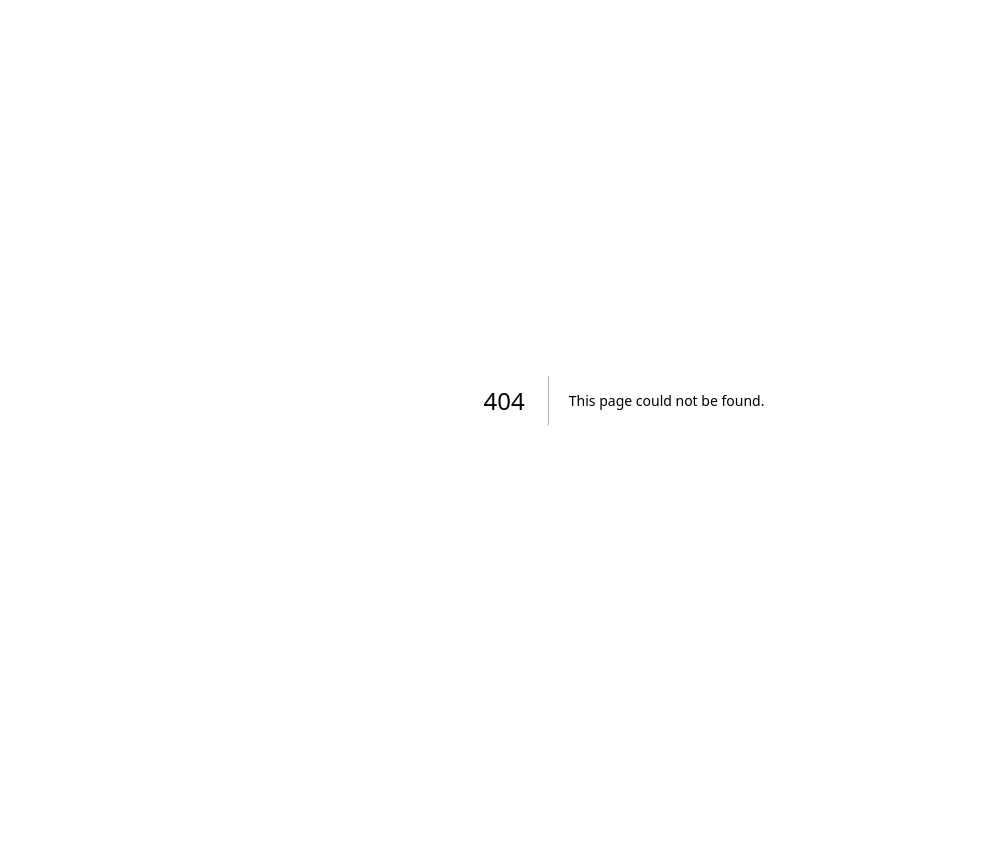
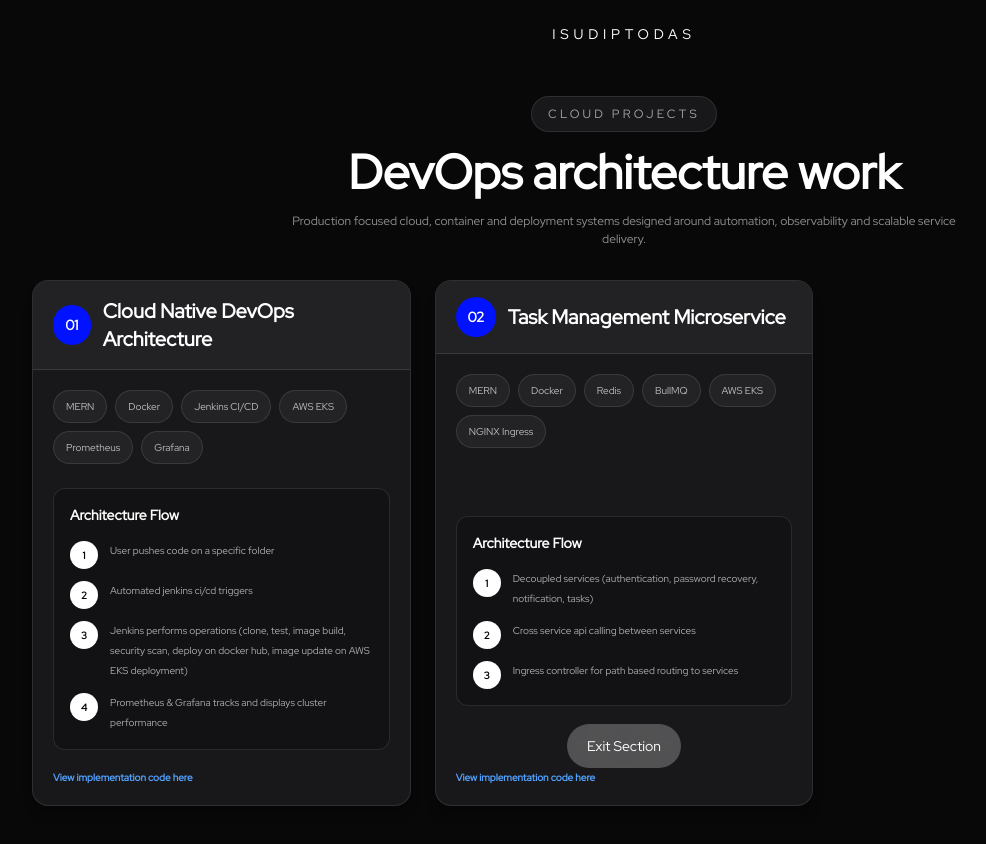
Before and after one commit to isudiptodas/isudiptodas_portfolio, a Next.js app: page /cloud in a window 1280 px wide. Before the commit this address had no page. Shown: the top 844 px of the page, without its empty margins (16-1002 px from the left). Before the commit the page ends 800 px from the top, so only its background shows below. Built offline with nearby package versions, Linux system fonts and the light colour scheme; what tailwindcss-motion would draw is missing.

Commit message:
added cloud work section

```diff
--- /dev/null
+++ b/src/app/cloud/page.tsx
@@ -0,0 +1,76 @@
+'use client'
+
+import { devOpsProjects } from "@/data/projectList";
+import Link from "next/link";
+import { FaGithub } from "react-icons/fa";
+import { FaArrowRightLong } from "react-icons/fa6";
+import { IoGitBranchOutline } from "react-icons/io5";
+
+function page() {
+
+  const navigate = (link: string) => {
+    window.open(link, '_blank');
+  }
+
+  return (
+    <>
+      <div className={`w-full bg-[#080808] relative min-h-screen flex flex-col justify-start items-center pb-20 overflow-hidden`}>
+        <p className={`w-full select-none absolute top-6 text-center text-white font-Red-Hat-Display tracking-[0.3rem] text-[10px] md:text-sm`}>ISUDIPTODAS</p>
+        <div className={`w-full h-auto z-50 flex justify-center items-center px-5 fixed bottom-8`}>
+          <Link href='/' className={`w-auto px-5 py-3 rounded-full text-white font-Red-Hat-Display text-[10px] md:text-sm backdrop-blur-3xl bg-white/25`}>Exit Section</Link>
+        </div>
+
+        <div className={`w-[95%] h-auto mt-20 md:mt-24 flex flex-col justify-start items-center`}>
+          <div className={`w-full h-auto flex flex-col justify-start items-center gap-2 mb-8`}>
+            <p className={`w-auto select-none px-4 py-2 rounded-full border border-white/10 bg-zinc-900 text-white/60 font-Red-Hat-Display text-[8px] md:text-[12px] tracking-[0.2rem] uppercase`}>Cloud Projects</p>
+            <p className={`w-full select-none mt-2 text-center text-white font-Red-Hat-Display font-semibold text-xl md:text-4xl xl:text-5xl`}>DevOps architecture work</p>
+            <p className={`w-full select-none px-4 md:w-[60%] text-center text-white/55 font-Red-Hat-Display text-[8px] md:text-[12px] mt-2`}>Production focused cloud, container and deployment systems designed around automation, observability and scalable service delivery.</p>
+          </div>
+
+          <div className={`w-full h-auto grid grid-cols-1 md:grid-cols-2 lg:grid-cols-3 justify-items-center gap-5 lg:gap-6 px-4`}>
+            {devOpsProjects.map((project) => {
+              return <div key={project.id} className={`w-full h-auto rounded-2xl bg-zinc-900 border border-white/10 overflow-hidden flex flex-col justify-between items-center shadow-lg hover:border-white/25 duration-200 ease-in-out`}>
+                <div className={`w-full h-auto px-4 md:px-5 py-4 flex justify-between items-center border-b border-white/10 bg-zinc-800/70`}>
+                  <div className={`w-auto flex justify-start items-center gap-3 relative`}>
+                    <p className={`h-10 w-10 rounded-full bg-[#0012ff] text-white flex justify-center items-center font-Red-Hat-Display font-semibold text-sm`}>0{project.id}</p>
+                    <div className={`w-auto flex flex-col justify-start items-start`}>
+                      <p className={`w-full text-white font-Red-Hat-Display font-semibold text-sm lg:text-xl`}>{project.name}</p>
+                    </div>
+                  </div>
+                </div>
+
+                <div className={`w-full h-full px-4 md:px-5 py-5 flex flex-col justify-between items-center`}>
+                  <div className={`w-full h-auto flex flex-wrap justify-start items-center gap-2 mb-6`}>
+                    {project.techStack.split(', ').map((tech) => {
+                      return <p key={tech} className={`w-auto px-3 py-2 rounded-full bg-white/5 border border-white/10 text-white/70 font-Red-Hat-Display text-[8px] md:text-[10px]`}>{tech}</p>
+                    })}
+                  </div>
+
+                  <div className={`w-full h-auto rounded-xl border border-white/10 bg-black/25 px-3 md:px-4 py-4`}>
+                    <p className={`w-full text-white font-Red-Hat-Display font-semibold text-sm mb-4`}>Architecture Flow</p>
+                    <div className={`w-full h-auto flex flex-col justify-start items-center gap-3`}>
+                      {project.flow.map((flow, index) => {
+                        return <div key={flow} className={`w-full h-auto flex justify-start items-start gap-3`}>
+                          <p className={`h-7 w-7 min-w-7 rounded-full bg-white text-black flex justify-center items-center font-Red-Hat-Display font-semibold text-[10px]`}>{index + 1}</p>
+                          <div className={`w-full h-auto flex justify-start items-start gap-3`}>
+                            <p className={`w-full text-white/65 font-Red-Hat-Display text-[8px] md:text-[10px] leading-5`}>{flow}</p>
+                          </div>
+                        </div>
+                      })}
+                    </div>
+                  </div>
+
+                  <div className={`w-full h-auto mt-5 flex justify-between items-center gap-4`}>
+                    <p onClick={() => navigate(project.githubLink)} className={`w-auto select-none text-blue-400 font-Red-Hat-Display font-semibold cursor-pointer text-[10px] md:text-[10px]`}>View implementation code here</p>
+                  </div>
+                </div>
+              </div>
+            })}
+          </div>
+        </div>
+      </div>
+    </>
+  )
+}
+
+export default page
--- a/src/app/extensions/page.tsx
+++ b/src/app/extensions/page.tsx
@@ -20,7 +20,13 @@ function page() {
                 <div className={`w-full h-auto z-50 flex justify-center items-center px-5 fixed bottom-8`}>
                     <Link href='/' className={`w-auto px-5 py-3 rounded-full text-white font-Red-Hat-Display text-[10px] md:text-sm backdrop-blur-3xl bg-white/25`}>Exit Section</Link>
                 </div>
-                <div className={`w-[95%] h-auto py-5 mt-14 px-3 grid grid-cols-1 md:grid-cols-2 lg:grid-cols-3 xl:grid-cols-4 justify-items-center gap-5`}>
+                <div className={`w-[95%] h-auto py-5 mt-20 px-3`}>
+                    <div className={`w-full px-3 h-auto flex flex-col justify-start items-center gap-2 mb-12`}>
+                        <p className={`w-auto select-none px-4 py-2 rounded-full border border-white/10 bg-zinc-900 text-white/60 font-Red-Hat-Display text-[8px] md:text-[12px] tracking-[0.2rem] uppercase`}>Extensions</p>
+                        <p className={`w-full select-none mt-2 text-center text-white font-Red-Hat-Display font-semibold text-xl md:text-4xl xl:text-5xl`}>Enhanced productivity & development experience</p>
+                    </div>
+
+                    <div className={`w-full grid grid-cols-1 md:grid-cols-2 lg:grid-cols-3 xl:grid-cols-4 justify-items-center gap-5`}>
                         {extensions.length > 0 && extensions.map((item, index) => {
                             return <div key={index} className={`w-full h-auto flex flex-col justify-center items-center px-[1px] pb-[1px] rounded-xl bg-zinc-800`}>
                                 <p className={`w-full text-start text-white text-[8px] opacity-50 py-2 px-3 select-none flex justify-start items-center gap-2`}> <span className={`text-[12px]`}>{platformIcons[item.platform]}</span> {item.platform}</p>
@@ -35,6 +41,8 @@ function page() {
                             </div>
                         })}
                     </div>
+
+                </div>
             </div>
         </>
     )
--- a/src/app/page.tsx
+++ b/src/app/page.tsx
@@ -126,7 +126,7 @@ function page() {
           <div className={`w-full pb-10 bg-white h-auto flex flex-col justify-start items-center pt-10`}>
             <motion.h1 initial={{filter: "blur(20px)"}} whileInView={{filter: "blur(0px)"}} transition={{delay: 0.3, duration: 0.4, ease: "easeInOut"}} viewport={{once: true}} className={`w-full text-center px-5 text-black font-Horizon text-2xl md:text-4xl xl:text-6xl`}>SELECTED WORKS</motion.h1>
 
-            <div className={`w-full px-3 h-auto mt-5 md:mt-10 grid grid-cols-1 md:grid-cols-2 xl:grid-cols-4 justify-items-center gap-4`}>
+            <div className={`w-full px-3 h-auto mt-5 md:mt-10 grid grid-cols-1 md:grid-cols-2 lg:grid-cols-3 xl:grid-cols-4 justify-items-center gap-4`}>
               {works.map((item, index) => {
                 return <motion.div initial={{filter: "blur(20px)"}} whileInView={{filter: "blur(0px)"}} transition={{delay: 0.3, duration: 0.4, ease: "easeInOut"}} viewport={{once: true}} key={index} className={`w-full rounded-xl bg-[#e4e4e4] flex flex-col justify-start items-center pb-3`}>
                   <div className={`w-full h-56 rounded-xl overflow-hidden bg-black`}> <img src={item.image} className={`w-full h-full object-cover`} /> </div>
--- a/src/app/sitemap.ts
+++ b/src/app/sitemap.ts
@@ -22,5 +22,9 @@ export default function sitemap(): MetadataRoute.Sitemap {
       url: "https://www.isudiptodas.online/articles",
       lastModified: new Date(),
     },
+    {
+      url: "https://www.isudiptodas.online/cloud",
+      lastModified: new Date(),
+    }
   ];
 }
--- a/src/app/web-dev/page.tsx
+++ b/src/app/web-dev/page.tsx
@@ -19,7 +19,12 @@ function page() {
                 <div className={`w-full h-auto z-50 flex justify-center items-center px-5 fixed bottom-8`}>
                     <Link href='/' className={`w-auto px-5 py-3 rounded-full text-white font-Red-Hat-Display text-[10px] md:text-sm backdrop-blur-3xl bg-white/25`}>Exit Section</Link>
                 </div>
-                <div className={`w-[95%] h-auto py-5 mt-14 grid grid-cols-1 md:grid-cols-2 lg:grid-cols-3 xl:grid-cols-4 justify-items-center gap-6 overflow-auto`}>
+                <div className={`w-[95%] h-auto py-5 mt-20 gap-6 overflow-auto`}>
+                    <div className={`w-full h-auto flex flex-col justify-start items-center gap-2 mb-8`}>
+                        <p className={`w-auto select-none px-4 py-2 rounded-full border border-white/10 bg-zinc-900 text-white/60 font-Red-Hat-Display text-[8px] md:text-[12px] tracking-[0.2rem] uppercase`}>Full Stack Web Development Projects</p>
+                    </div>
+
+                    <div className={`w-auto px-3 grid grid-cols-1 md:grid-cols-2 lg:grid-cols-3 justify-items-center gap-6 pb-8`}>
                         {webProjects.map((list, index) => {
                             return <div key={index} className={`w-[95%] overflow-hidden mb-5 mx-5 md:w-full rounded-2xl border border-black bg-zinc-800 flex flex-col justify-start items-center shadow-md hover:shadow-lg duration-150 ease-in-out pb-5`}>
                                 <div className={`w-full h-auto overflow-hidden rounded-b-xl`}>
@@ -39,6 +44,7 @@ function page() {
                         })}
                     </div>
                 </div>
+            </div>
         </>
     )
 }
--- a/src/data/projectList.ts
+++ b/src/data/projectList.ts
@@ -10,9 +10,6 @@ export const webProjects = [
             "Medical report analysis",
             "Doctor appointment booking",
         ],
-        idea: `On a random evening I thought of learning messaging queues and automated email sending by building a small project,
-               and one of my friend suggested me to make a healthcare platform (because he needed it for college) and yeah I made it.
-               For him so that he impresses the faculty and for me so that I can learn some cool complex stuff.`,
         tech: `ReactJs, TailwindCSS, NodeJs, ExpressJs, MongoDb, Gemini API, BullMQ, Redis, Node Cron, Arcjet, Zustand, Docker`,
         github: `https://github.com/isudiptodas/MediLab-Healthcare_Management_Platform`,
         live: ``,
@@ -31,9 +28,6 @@ export const webProjects = [
             "Notes manager",
             "Dedicated news section"
         ],
-        idea: `Started as an accidental hackathon project, the idea was to build a website to cover
-        every developer needs starting from free docs, study materials, web based IDE, real-time collaborative
-        code editor and much more.`,
         tech: `ReactJs, TailwindCSS, NodeJs, ExpressJs, MongoDb, Socket.io, Gemini API`,
         github: `https://github.com/isudiptodas/LEARNFINITY-Smart_Learning_Platform`,
         live: `https://learnfinity-1.onrender.com/`,
@@ -48,9 +42,6 @@ export const webProjects = [
             "Category wise service availability",
             "Upcoming events"
         ],
-        idea: `The idea was to make a website by categorizing daily life essential location filtering
-        based on auto location detection or for a entered place, also with additional features like : AI trip planner,
-        upcoming event updates based on location.`,
         tech: `ReactJs, TailwindCSS, NodeJs, ExpressJs, Gemini API`,
         github: `https://github.com/isudiptodas/DOWNTOWN-Location_Based_Services`,
         live: `https://downtown-io-its3.onrender.com`,
@@ -63,9 +54,6 @@ export const webProjects = [
             "Open communication with AI voice agents",
             "Mood upliftment with human like conversation"
         ],
-        idea: `Nothing special about this but still build this project because I was getting bored and
-        needed someone for company and thought maybe there were other people as well who feel the same
-        sometimes, and in this feeling I build this, an AI companion.`,
         tech: `NextJs, TailwindCSS, Vapi SDK, Gemini API`,
         github: `https://github.com/isudiptodas/COMPANION-AI-Mood_Upliftment`,
         live: `https://companion-ai-gray.vercel.app/`,
@@ -80,9 +68,6 @@ export const webProjects = [
             "Schedule interview session for future",
             "View past interviews and feedbacks"
         ],
-        idea: `In 2025, I gave an interview at a US based startup and their initial screening process was online where
-        candidates need to give an introduction about them and their work and I was impressed with this idea and decided
-        to build an AI interview platform of my own (but not for an actual interview but to practice).`,
         tech: `NextJs, TailwindCSS, Vapi SDK, Gemini API`,
         github: `https://github.com/isudiptodas/EVALUATE-AI-Mock_Interview`,
         live: `https://evaluate-ai-5peo.vercel.app/`,
@@ -95,9 +80,6 @@ export const webProjects = [
             "RAG chatbot for pdf, web url and youtube",
             "Ask queries for external data with accurate context"
         ],
-        idea: `At the time when Google launched NotebookLM, I really loved the idea and wanted to know what is the
-        application flow so I've researched and build this web application that supports pdf and then chat based on
-        the provided context. Later added website URL scrapping and youtube video link support.`,
         tech: `NextJs, TailwindCSS, Cohere Embedding Model, Datastax vector Db, MongoDb, Langchain, Gemini API`,
         github: `https://github.com/isudiptodas/AURORA-AI-Rag_Chatbot`,
         live: ``,
@@ -112,9 +94,6 @@ export const webProjects = [
             "Store usernames, passwords, links securely",
             "Generate random passwords based on parameters"
         ],
-        idea: `Maybe the time when I finished my first full stack project, I got to know the term cryptography in college,
-        and from there I got an idea to build a project to implement cryptography concepts and with that thought
-        I build my own password manager.`,
         tech: `ReactJs, TailwindCSS, NodeJs, ExpressJs, MongoDb, CryptoJs`,
         github: `https://github.com/isudiptodas/SHIELD-Password_Manager`,
         live: `https://shield-1-w26n.onrender.com/`,
@@ -129,9 +108,6 @@ export const webProjects = [
             "College verification with valid documentation",
             "User verification and account recovery"
         ],
-        idea: `This is my final year college project and got the idea when one of my friend
-        lost his mobile charger back in the first semester. And just like any indian I saw an opportunity
-        to build something for my college and impress my mentors and faculty and that's what I did.`,
         tech: `ReactJs, TailwindCSS, SpringBoot, MySQL, Gemini API, MySQL, Vapi SDK`,
         github: `https://github.com/isudiptodas/TECHNOTRACER-Campus_Item_Recovery`,
         live: ``,
@@ -147,8 +123,6 @@ export const webProjects = [
             "Real time image generation with aspect ratio selection",
             "4 text encryption styles with password protection"
         ],
-        idea: `Again, started as a timepass project but ended up adding exciting unplanned features like :
-        perplexity like web search, multi aspect image generation, cloud file sharing with 24hr validity and so on.`,
         tech: `NextJs, TailwindCSS, Gemini API, Supabase, Google Search API, Node Cron`,
         github: `https://github.com/isudiptodas/Ripple-AI-Smart_Search_Explorer`,
         live: `https://ripple-ai-six.vercel.app/`,
@@ -163,9 +137,6 @@ export const webProjects = [
             "No heavy dependency or CLI installation needed",
             "Select, copy code & paste in your codebase",
         ],
-        idea: `The idea was simple, everytime whenever I started a new project I had to manually create each and every
-        element like : buttons, cards, carousels, navbars. So I decided to make a UI library and store frequently used
-        components, not only for me but for anyone whoever want to use and made it open source.`,
         tech: `NextJs, TailwindCSS, Framer Motion`,
         github: `https://github.com/isudiptodas/Pixel-Labs-Component_UI_Library`,
         live: `https://pixel-labs-azure.vercel.app/`,
@@ -180,12 +151,35 @@ export const webProjects = [
             "Windows file manager with exact replica of details",
             "MacOS terminal based AI for user queries",
         ],
-        idea: `This is the first time, I copied someone else's idea and tried to implement it in my way. Saw on linkedin
-        someone built his portfolio in MacOS theme and I loved that concept and I built for my own. And later added windows11
-        styled theme.`,
         tech: `NextJs, TailwindCSS, Gemini API`,
         github: `https://github.com/isudiptodas/OS_Theme_Portfolio`,
         live: `https://os-theme.vercel.app/`,
         deployed: true
     },
 ]
+
+export const devOpsProjects = [
+    {
+        id: 1,
+        name: `Cloud Native DevOps Architecture`,
+        techStack: `MERN, Docker, Jenkins CI/CD, AWS EKS, Prometheus, Grafana`,
+        flow: [
+            'User pushes code on a specific folder',
+            'Automated jenkins ci/cd triggers',
+            'Jenkins performs operations (clone, test, image build, security scan, deploy on docker hub, image update on AWS EKS deployment)',
+            'Prometheus & Grafana tracks and displays cluster performance'
+        ],
+        githubLink: `https://github.com/isudiptodas/Cloud-Native-DevOps-Architecture`
+    },
+    {
+        id: 2,
+        name: `Task Management Microservice`,
+        techStack: `MERN, Docker, Redis, BullMQ, AWS EKS, NGINX Ingress`,
+        flow: [
+            'Decoupled services (authentication, password recovery, notification, tasks)',
+            'Cross service api calling between services',
+            'Ingress controller for path based routing to services'
+        ],
+        githubLink: `https://github.com/isudiptodas/TaskCal-NodeJS_Microservice`
+    }
+]
--- a/src/data/work.ts
+++ b/src/data/work.ts
@@ -19,4 +19,9 @@ export const works = [
         image: `/assets/work-background/extension.png`,
         link: `/extensions`
     },
+    {
+        title: `Cloud & DevOps`,
+        image: `/assets/work-background/cloud.jpeg`,
+        link: `/cloud`
+    }
 ];
```
Lines whose indentation alone changed are shown as unchanged.
